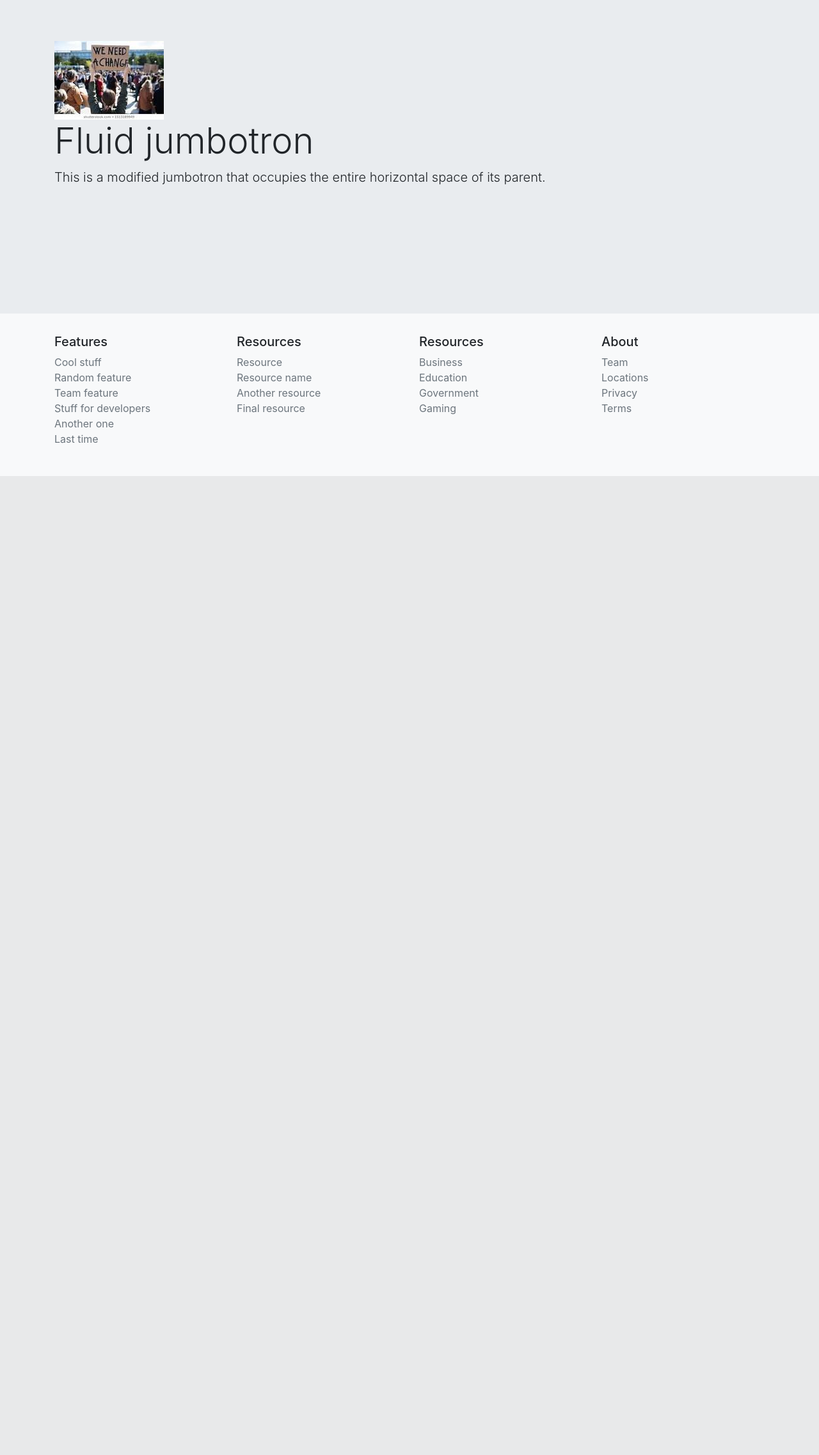
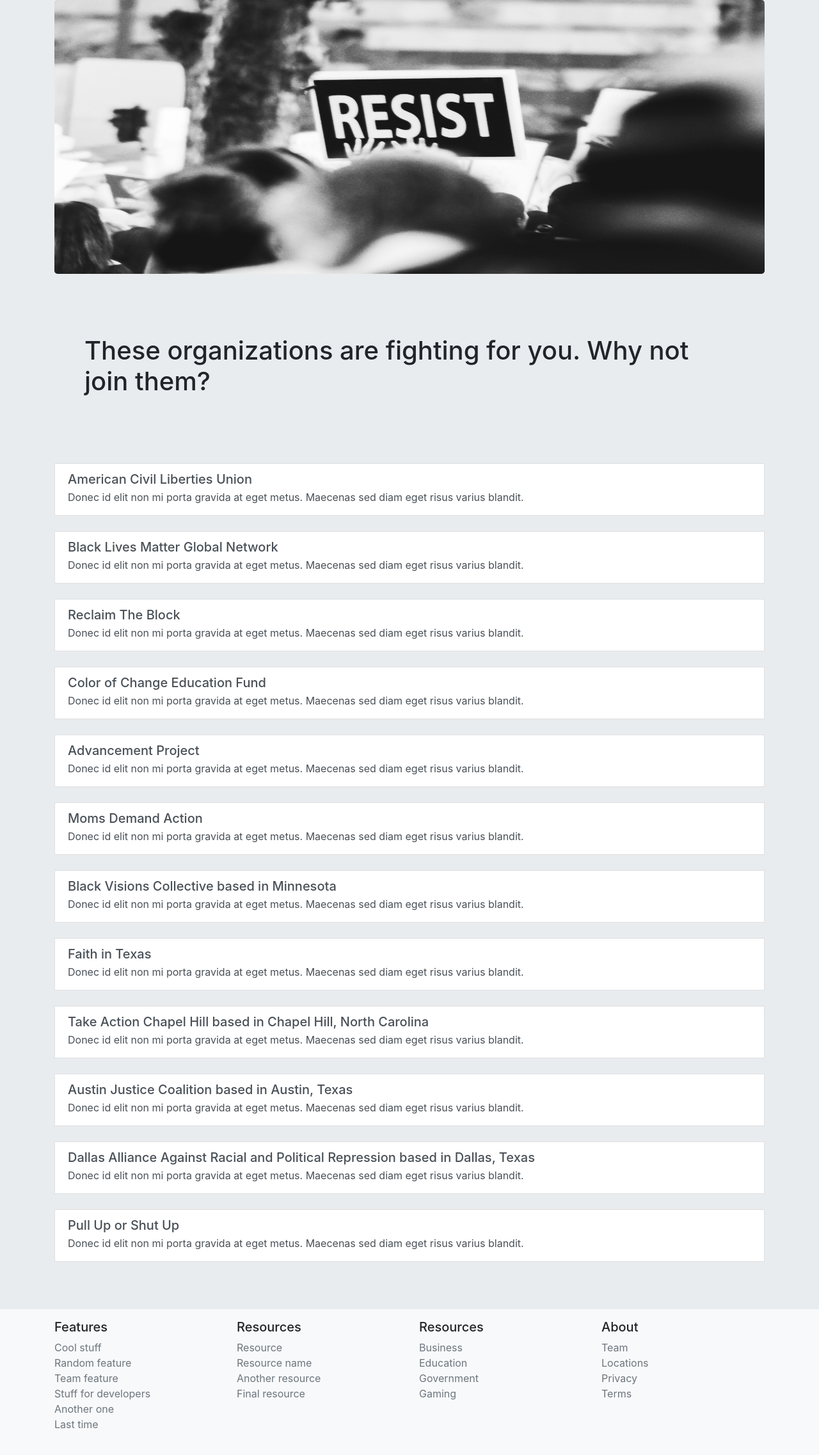
Before and after one commit to mrodriguez3313/Support-bipoc, a Flask app: page /NationalOrganizations in a window 1280 px wide. Shown: the part 56-2330 px from the top of the page at 64% size. Before the commit the page ends 800 px from the top, so only its background shows below. Run offline with Flask 2, Linux system fonts and the light colour scheme; some libraries are stand-ins or nearby versions.

Commit message:
image jumbotron, organizations list passed through views.

```diff
--- a/website/core/views.py
+++ b/website/core/views.py
@@ -2,76 +2,102 @@ from flask import render_template, Blueprint
 core = Blueprint('core', __name__)
 states_a = ["California", "Texas", "Minnesota"]
 states_array = sorted(states_a)
-dict = {
-    "cali_Content" :  "This is where Cali links and content will go.",
-    "texas_Content" : "This is where Texas links and content will go.",
-    "minn_Content" : "This is where Minnesota links and content will go."
-}
+National_orgs_array = [
+    "American Civil Liberties Union",
+    "Black Lives Matter Global Network",
+    "Reclaim The Block",
+    "Color of Change Education Fund",
+    "Advancement Project",
+    "Moms Demand Action",
+    "Black Visions Collective based in Minnesota",
+    "Faith in Texas",
+    "Take Action Chapel Hill based in Chapel Hill, North Carolina",
+    "Austin Justice Coalition based in Austin, Texas",
+    "Dallas Alliance Against Racial and Political Repression based in Dallas, Texas",
+    "Pull Up or Shut Up"
+]
+
 
 @core.route('/')
 def index():
     return render_template("index.html", states=states_array)
 
+
 @core.route('/NationalDonate')
 def donate():
-    return render_template('donate.html', title="Donate")
+    return render_template('donate.html', title="Donate Nationwide", states=states_array)
+
 
 @core.route('/NationalOrganizations')
 def organize():
-    return render_template('organize.html')
+    return render_template('organize.html', title="National Organizations", states=states_array, orgs=National_orgs_array)
+
 
 @core.route('/NationalPetitions')
 def petitions():
-    return render_template('petitions.html', title="National Petitions")
+    return render_template('petitions.html', title="National Petitions", states=states_array)
+
 
 @core.route('/CampaignZero')
 def zero():
     return render_template('campaign.html')
 
+
 @core.route('/Texas')
 def Texas():
-    return render_template('Texas.html', title="Texas", Content=dict["texas_Content"], states=states_array, donation_page=("Donation Pages TX", "core.Texas_donate"), state_orgs=("Organizations TX", "core.Texas_org"), state_black_businesses=("Black Businesses TX", "core.Tex_biz"))
+    return render_template('Texas.html', title="Texas", states=states_array, donation_page=("Donation Pages TX", "core.Texas_donate"), state_orgs=("Organizations TX", "core.Texas_org"), state_black_businesses=("Black Businesses TX", "core.Tex_biz"))
+
 
 @core.route('/Texas/donate')
 def Texas_donate():
-    return render_template('Texas_donate.html', title="Texas", Content=dict["texas_Content"], states=states_array, donation_page=("Donation Pages TX", "core.Texas_donate"), state_orgs=("Organizations TX", "core.Texas_org"), state_black_businesses=("Black Business TX", "core.Tex_biz"))
+    return render_template('Texas_donate.html', title="Texas", states=states_array, donation_page=("Donation Pages TX", "core.Texas_donate"), state_orgs=("Organizations TX", "core.Texas_org"), state_black_businesses=("Black Business TX", "core.Tex_biz"))
+
 
 @core.route('/Texas/organizations')
 def Texas_org():
-    return render_template('Texas_org.html', title="Texas", Content=dict["texas_Content"], states=states_array, donation_page=("Donation Pages TX", "core.Texas_donate"), state_orgs=("Organizations TX", "core.Texas_org"), state_black_businesses=("Black Business TX", "core.Tex_biz"))
+    return render_template('Texas_org.html', title="Texas", states=states_array, donation_page=("Donation Pages TX", "core.Texas_donate"), state_orgs=("Organizations TX", "core.Texas_org"), state_black_businesses=("Black Business TX", "core.Tex_biz"))
+
 
 @core.route('/Texas/BlackBusiness')
 def Tex_biz():
-    return render_template('Texbiz.html', title="Texas", Content=dict["texas_Content"], states=states_array, donation_page=("Donation Pages TX", "core.Texas_donate"), state_orgs=("Organizations TX", "core.Texas_org"), state_black_businesses=("Black Business TX", "core.Tex_biz"))
+    return render_template('Texbiz.html', title="Texas", states=states_array, donation_page=("Donation Pages TX", "core.Texas_donate"), state_orgs=("Organizations TX", "core.Texas_org"), state_black_businesses=("Black Business TX", "core.Tex_biz"))
+
 
 @core.route('/California')
 def Cali():
-    return render_template('Cali.html', title="California", Content=dict["cali_Content"], states=states_array, donation_page=("Donation Pages CA", "core.Cali_donate"), state_orgs=("Organizations CA", "core.Cali_org"), state_black_businesses=("Black Businesses CA","core.Cali_biz") )
+    return render_template('Cali.html', title="California", states=states_array, donation_page=("Donation Pages CA", "core.Cali_donate"), state_orgs=("Organizations CA", "core.Cali_org"), state_black_businesses=("Black Businesses CA", "core.Cali_biz"))
+
 
 @core.route('/California/donate')
 def Cali_donate():
-    return render_template('Cali_donate.html', title="California", Content=dict["cali_Content"], states=states_array, donation_page=("Donation Pages CA", "core.Cali_donate"), state_orgs=("Organizations CA", "core.Cali_org"), state_black_businesses=("Black Businesses CA","core.Cali_biz") )
+    return render_template('Cali_donate.html', title="California", states=states_array, donation_page=("Donation Pages CA", "core.Cali_donate"), state_orgs=("Organizations CA", "core.Cali_org"), state_black_businesses=("Black Businesses CA", "core.Cali_biz"))
+
 
 @core.route('/California/organizations')
 def Cali_org():
-    return render_template('Cali_org.html', title="California", Content=dict["cali_Content"], states=states_array, donation_page=("Donation Pages CA", "core.Cali_donate"), state_orgs=("Organizations CA", "core.Cali_org"), state_black_businesses=("Black Businesses CA","core.Cali_biz") )
+    return render_template('Cali_org.html', title="California", states=states_array, donation_page=("Donation Pages CA", "core.Cali_donate"), state_orgs=("Organizations CA", "core.Cali_org"), state_black_businesses=("Black Businesses CA", "core.Cali_biz"))
+
 
 @core.route('/California/BlackBusiness')
 def Cali_biz():
-    return render_template('Calibiz.html', title="California", Content=dict["cali_Content"], states=states_array, donation_page=("Donation Pages CA", "core.Cali_donate"), state_orgs=("Organizations CA", "core.Cali_org"), state_black_businesses=("Black Businesses CA","core.Cali_biz") )
+    return render_template('Calibiz.html', title="California", states=states_array, donation_page=("Donation Pages CA", "core.Cali_donate"), state_orgs=("Organizations CA", "core.Cali_org"), state_black_businesses=("Black Businesses CA", "core.Cali_biz"))
+
 
 @core.route('/Minnesota')
 def MN():
-    return render_template('Minnesota.html', title="Minnesota", Content=dict["minn_Content"], states=states_array, donation_page=("Donation Pages MN", "core.MN_donate"), state_orgs=("Organizations MN", "core.MN_org"), state_black_businesses=("Black Businesses MN", "core.MN_biz") )
+    return render_template('Minnesota.html', title="Minnesota", states=states_array, donation_page=("Donation Pages MN", "core.MN_donate"), state_orgs=("Organizations MN", "core.MN_org"), state_black_businesses=("Black Businesses MN", "core.MN_biz"))
+
 
 @core.route('/Minnesota/donate')
 def MN_donate():
-    return render_template('MN_donate.html', title="Minnesota", Content=dict["minn_Content"], states=states_array, donation_page=("Donation Pages MN", "core.MN_donate"), state_orgs=("Organizations MN", "core.MN_org"), state_black_businesses=("Black Businesses MN", "core.MN_biz") )
+    return render_template('MN_donate.html', title="Minnesota", states=states_array, donation_page=("Donation Pages MN", "core.MN_donate"), state_orgs=("Organizations MN", "core.MN_org"), state_black_businesses=("Black Businesses MN", "core.MN_biz"))
+
 
 @core.route('/Minnesota/organizations')
 def MN_org():
-    return render_template('MN_org.html', title="Minnesota", Content=dict["minn_Content"], states=states_array, donation_page=("Donation Pages MN", "core.MN_donate"), state_orgs=("Organizations MN", "core.MN_org"), state_black_businesses=("Black Businesses MN", "core.MN_biz") )
+    return render_template('MN_org.html', title="Minnesota", states=states_array, donation_page=("Donation Pages MN", "core.MN_donate"), state_orgs=("Organizations MN", "core.MN_org"), state_black_businesses=("Black Businesses MN", "core.MN_biz"))
+
 
 @core.route('/Minnesota/BlackBusiness')
 def MN_biz():
-    return render_template('MNbiz.html', title="Minnesota", Content=dict["minn_Content"], states=states_array, donation_page=("Donation Pages MN", "core.MN_donate"), state_orgs=("Organizations MN", "core.MN_org"), state_black_businesses=("Black Businesses MN", "core.MN_biz") )
+    return render_template('MNbiz.html', title="Minnesota", states=states_array, donation_page=("Donation Pages MN", "core.MN_donate"), state_orgs=("Organizations MN", "core.MN_org"), state_black_businesses=("Black Businesses MN", "core.MN_biz"))
--- a/website/static/style.css
+++ b/website/static/style.css
@@ -1,8 +1,19 @@
-@font-face {font-family: Cornerstone; src: url('Cornerstone.ttf');}
-@font-face {font-family: QanelasSoft; src: url('QanelasSoftDEMO-UltraLight.otf')}
-@font-face {font-family: QanelasBold; src: url('QanelasSoftDEMO-ExtraBold.otf')}
+@font-face {
+  font-family: Cornerstone;
+  src: url('Cornerstone.ttf');
+}
 
-*{
+@font-face {
+  font-family: QanelasSoft;
+  src: url('QanelasSoftDEMO-UltraLight.otf')
+}
+
+@font-face {
+  font-family: QanelasBold;
+  src: url('QanelasSoftDEMO-ExtraBold.otf')
+}
+
+* {
   box-sizing: border-box;
   margin: 0;
   padding: 0;
@@ -53,14 +64,13 @@ html {
   color: #000000;
 }
 
-
 .foot-position {
   position: absolute;
   bottom: 0;
   width: 100%;
   overflow: hidden;
-    padding-top: 2rem;
-    padding-bottom: 30px;
+  padding-top: 1rem;
+  padding-bottom: 20px;
 }
 
 /* This class is the same as 'main' from states.css */
@@ -76,11 +86,11 @@ html {
 
 /* CUSTOMIZE THE CAROUSEL
 -------------------------------------------------- */
-
 /* Carousel base class */
 .carousel {
   margin-bottom: 4rem;
 }
+
 /* Since positioning the image, we need to help out the caption */
 .carousel-caption {
   bottom: 3rem;
@@ -92,16 +102,44 @@ html {
   height: 32rem;
   background-color: #777;
 }
-.carousel-item > img {
+
+.carousel-item>img {
   position: absolute;
   top: 0;
   left: 0;
   min-width: 100%;
   height: 32rem;
 }
+
 /* -------------------------- */
+/* National Orgs styling */
+.jumboimg {
+  background-image: url("/static/images/monochrome-photo-of-resist-signage-3141240.jpg");
+  background-size: 100% 100%;
+  background-attachment: scroll;
+}
 
+@media (max-width: 500px) {
+  .mobilev {
+    padding: 0 0;
+  }
+}
 
-.jumbotron-orgs {
-  /* background-image: url("/static/images/weneedchange.jpg") */
+.space:after {
+  clear: both;
+  display: block;
+  content: "";
+  background-color: #e9ecef;
 }
+
+ul {
+  list-style-type: none;
+}
+
+div.a {
+  display: block;
+  padding: 5px;
+  border: 1px solid grey;
+}
+
+/* ---------------------------- */
--- a/website/templates/base.html
+++ b/website/templates/base.html
@@ -2,9 +2,10 @@
 <html lang="en" , dir="ltr">
   <head>
     <meta charset="UTF-8">
-    <link rel="stylesheet" href="/static/style.css">
+
     <link rel="stylesheet" href="/static/loader.css">
     <link rel="stylesheet" href="https://stackpath.bootstrapcdn.com/bootstrap/4.5.0/css/bootstrap.min.css" integrity="sha384-9aIt2nRpC12Uk9gS9baDl411NQApFmC26EwAOH8WgZl5MYYxFfc+NcPb1dKGj7Sk" crossorigin="anonymous">
+    <link rel="stylesheet" href="/static/style.css">
     <!-- Javascript scripts -->
     <script src="https://code.jquery.com/jquery-3.5.1.slim.min.js" integrity="sha384-DfXdz2htPH0lsSSs5nCTpuj/zy4C+OGpamoFVy38MVBnE+IbbVYUew+OrCXaRkfj" crossorigin="anonymous"></script>
     <script src="https://cdn.jsdelivr.net/npm/popper.js@1.16.0/dist/umd/popper.min.js" integrity="sha384-Q6E9RHvbIyZFJoft+2mJbHaEWldlvI9IOYy5n3zV9zzTtmI3UksdQRVvoxMfooAo" crossorigin="anonymous"></script>
--- a/website/templates/index.html
+++ b/website/templates/index.html
@@ -10,7 +10,7 @@
     </div>
   </div>
 
-  <div id="myCarousel" class="carousel slide" data-ride="carousel" data-interval="5000">
+  <div id="myCarousel" class="carousel slide" data-ride="carousel" data-interval="5000" data-pause="false">
     <div class="carousel-inner">
       <div class="carousel-item active">
         <!-- <img class="first-slide" src="" alt="..."/> -->
--- a/website/templates/organize.html
+++ b/website/templates/organize.html
@@ -2,18 +2,44 @@
 <!DOCTYPE html>
 {% block content %}
 <html lang="en">
+
 <head>
   <meta charset="UTF-8">
   <title>{{title}}</title>
 </head>
+
 <body>
-    <div class="jumbotron jumbotron-fluid jumbotron-orgs">
-      <div class="container">
-        <img src="/static/images/weneedchange.jpg" alt="we need change.t">
-        <h1 class="display-4">Fluid jumbotron</h1>
-        <p class="lead">This is a modified jumbotron that occupies the entire horizontal space of its parent.</p>
+  <div class="container mobilev">
+    <div class="jumbotron d-flex jumboimg ">
+      <div class="container" style="height:300px;">
+
       </div>
     </div>
+  </div>
+  <div class="container mobilev">
+    <div class="jumbotron d-flex">
+      <div class="container">
+        <h1>These organizations are fighting for you. Why not join them?</h1>
+      </div>
+    </div>
+  </div>
+  <div class="container">
+    <ul class="list-group">
+      {% for org in orgs %}
+      <li>
+        <a href="#" class="list-group-item list-group-item-action align-items-start space">
+          <div class="d-flex w-100 justify-content-between">
+            <h5 class="mb-1">{{org}}</h5>
+          </div>
+          <p class="mb-1">Donec id elit non mi porta gravida at eget metus. Maecenas sed diam eget risus varius blandit.</p>
+        </a>
+        <br>
+        {% endfor %}
+        <br>
+      </li>
+    </ul>
+  </div>
 </body>
+
 </html>
 {% endblock%}
```
Also changed, not shown: website/static/images/monochrome-photo-of-resist-signage-3141240.jpg (added), website/static/images/weneedchange.jpg (deleted). Lines whose indentation alone changed are shown as unchanged.
